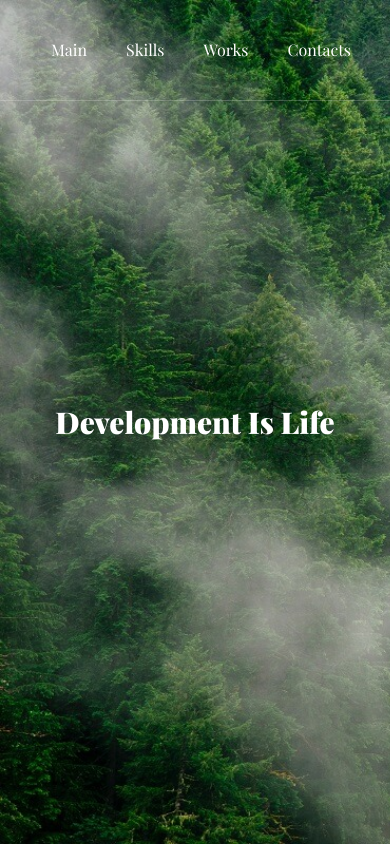
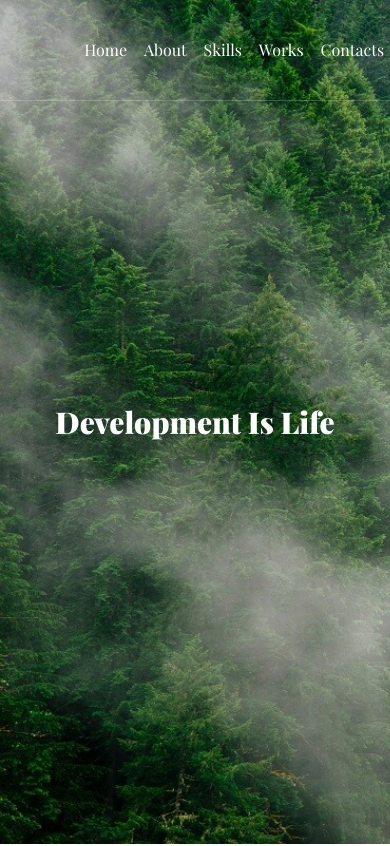
Before and after one commit to ZherdevMak/portfolio, a React (Create React App) app: page / in a window 390 px wide. Shown: the top 846 px of the page. Built offline with nearby package versions, Linux system fonts and the light colour scheme.

Commit message:
Animated menu

```diff
--- a/package.json
+++ b/package.json
@@ -11,10 +11,12 @@
     "@types/node": "^16.7.13",
     "@types/react": "^18.0.0",
     "@types/react-dom": "^18.0.0",
+    "@types/react-scroll": "^1.8.4",
     "node-sass": "^7.0.1",
     "react": "^18.2.0",
     "react-dom": "^18.2.0",
     "react-scripts": "5.0.1",
+    "react-scroll": "^1.8.7",
     "typescript": "^4.4.2",
     "web-vitals": "^2.1.0"
   },
--- a/src/App.css
+++ b/src/App.css
@@ -1,6 +1,6 @@
-.App {
-  /*text-align: center;*/
-}
+.App
+{  }
+
 
 .App-logo {
   height: 40vmin;
--- a/src/Contacts/Contacts.tsx
+++ b/src/Contacts/Contacts.tsx
@@ -3,7 +3,7 @@ import stl from "./Contacts.module.scss";
 
 const Contacts = () => {
     return (
-        <div className={stl.wrapper}>
+        <div id={'contacts'} className={stl.wrapper}>
             <div className={stl.container}>
                 <h2 className={stl.title}>say hello!</h2>
                 <div className={stl.formContainer}>
--- a/src/FirstPage/FirstPage.tsx
+++ b/src/FirstPage/FirstPage.tsx
@@ -9,7 +9,7 @@ const BackImg = {
 const FirstPage = () => {
 
     return (
-        <div>
+        <div id={"home"}>
             <Header/>
             <div style={BackImg} className={stl.wrapper}>
                 <div className={stl.container}>
--- a/src/Header/Header.module.scss
+++ b/src/Header/Header.module.scss
@@ -18,4 +18,7 @@
     background: #000;
     border: none;
     height: 65px;
+    @media (max-width: 550px) {
+        height: 40px;
+    }
 }
--- a/src/Header/Header.tsx
+++ b/src/Header/Header.tsx
@@ -9,7 +9,7 @@ const Header = () => {
         setScroll(window.scrollY);
     };
 
-    const headerClass = (scroll < 350) ? stl.header : `${stl.header} + ${stl.minHeader}`
+    const headerClass = (scroll < 320) ? stl.header : `${stl.header} + ${stl.minHeader}`
 
     React.useEffect(() => {
         window.addEventListener("scroll", handleScroll);
--- a/src/Main/Main.tsx
+++ b/src/Main/Main.tsx
@@ -8,7 +8,7 @@ import myPhoto from '../Assets/Images/myPhoto.jpg'
 const Main = () => {
     return (
         <div>
-            <div className={stl.wrapper}>
+            <div id={"main"} className={stl.wrapper}>
                 <div className={stl.container}>
                     <div className={stl.photoContainer}>
                         <img className={stl.photo} src={myPhoto} alt="My photografy"/>
--- a/src/Nav/Nav.module.scss
+++ b/src/Nav/Nav.module.scss
@@ -5,6 +5,9 @@
     justify-content: flex-end;
     align-items: center;
     width: 80%;
+    @media (max-width: 550px) {
+        width: 97%;
+    }
     .container {
         display: flex;
         justify-content: space-between;
--- a/src/Nav/Nav.tsx
+++ b/src/Nav/Nav.tsx
@@ -1,14 +1,17 @@
 import React from 'react';
 import stl from './Nav.module.scss'
+import { Link} from "react-scroll";
+
 
 const Nav = () => {
     return (
         <div className={stl.wraper}>
             <div className={stl.container}>
-                <a className={stl.link} href="">Main</a>
-                <a className={stl.link} href="">Skills</a>
-                <a className={stl.link} href="">Works</a>
-                <a className={stl.link} href="">Contacts</a>
+                <Link className={stl.link}  to={'home'} smooth={true} duration={700}>Home</Link>
+                <Link className={stl.link} to={'main'} smooth={true} duration={700}>About</Link>
+                <Link className={stl.link}  to={'skills'} smooth={true} duration={700}>Skills</Link>
+                <Link className={stl.link}  to={'works'} smooth={true} duration={700}>Works</Link>
+                <Link className={stl.link}  to={'contacts'} smooth={true} duration={700}>Contacts</Link>
             </div>
         </div>
     )
--- a/src/Projects/Projects.tsx
+++ b/src/Projects/Projects.tsx
@@ -4,7 +4,7 @@ import Project from "./Project/Project";
 
 export const Projects = () => {
     return (
-        <div className={stl.wrapper}>
+        <div id={'works'} className={stl.wrapper}>
             <div className={stl.container}>
                 <h2 className={stl.title}>Projects</h2>
                 <div className={stl.skillsContainer}>
--- a/src/Skills/Skills.tsx
+++ b/src/Skills/Skills.tsx
@@ -7,7 +7,7 @@ import cssLogo from '../Assets/Images/cssLogo.png'
 
 const Skills = () => {
     return (
-        <div className={stl.wrapper}>
+        <div id={'skills'} className={stl.wrapper}>
             <div className={stl.container}>
                 <h2 className={stl.title}>Skills.</h2>
                 <div className={stl.skillsContainer}>
--- a/src/index.css
+++ b/src/index.css
@@ -1,4 +1,5 @@
 body {
+
   box-sizing: border-box;
   margin: 0;
   font-family: -apple-system, BlinkMacSystemFont, 'Segoe UI', 'Roboto', 'Oxygen',
```
Also changed, not shown: 1 other file (tests, documents, lock files or other folders).
